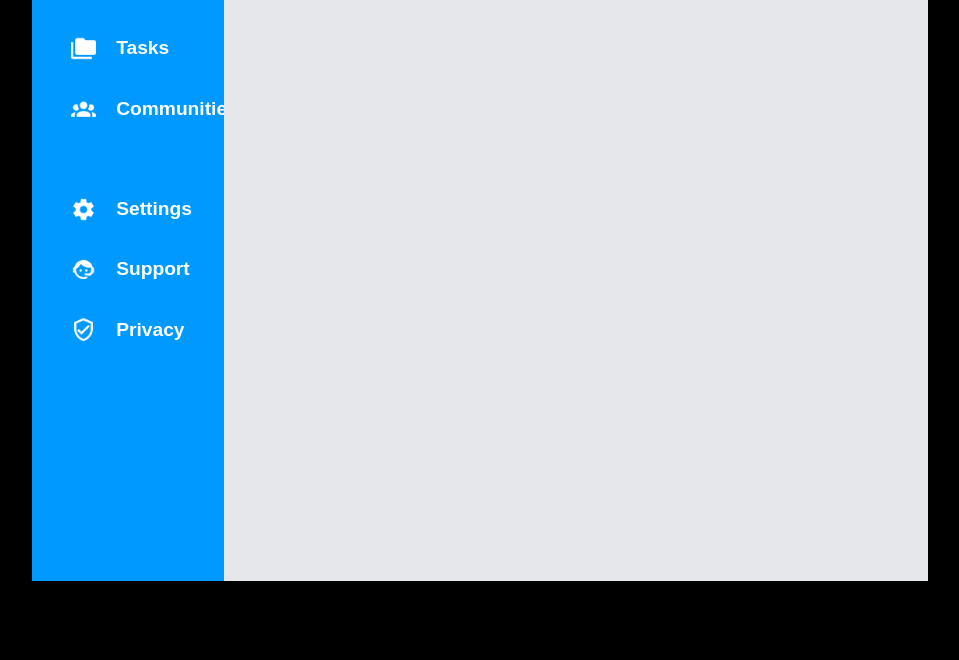
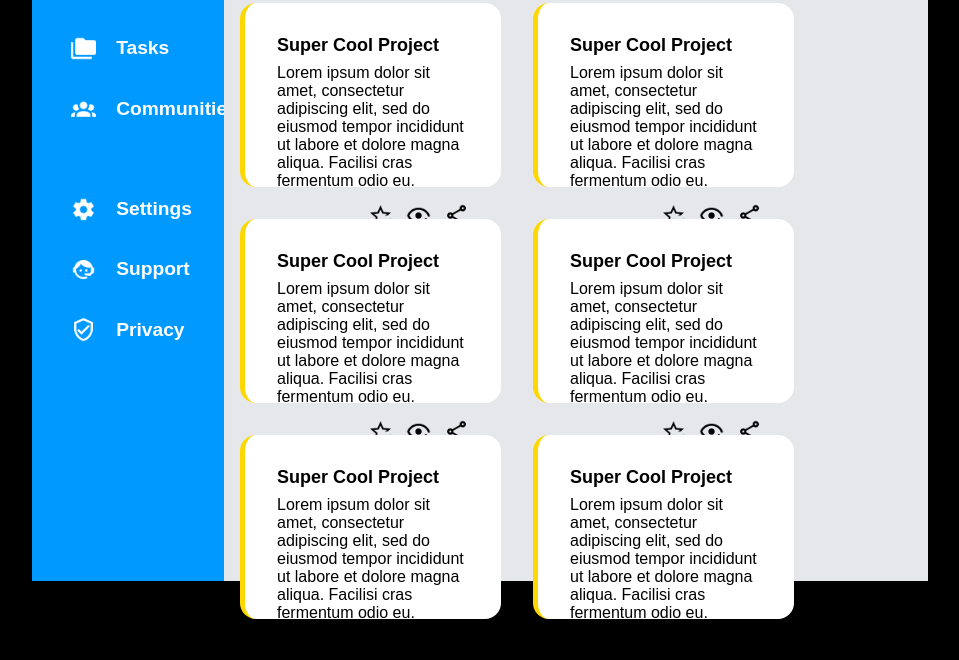
Before and after one commit to X2Abdul/Project-Admin-Dashboard, a plain HTML site: page index.html in a window 1280 px wide. Shown: the part 227-887 px from the top of the page, without its empty margins (160-1119 px from the left). Before the commit the page ends 816 px from the top, so only its background shows below. Drawn offline with Linux system fonts and the light colour scheme.

Commit message:
project section done

```diff
--- a/index.html
+++ b/index.html
@@ -87,10 +87,90 @@
         </header>
         <main class="content-main">
             <div class="projects">
-
+                <div class="project-title">Your Projects</div>
+                <div class="project-list">
+                    <div class="project">
+                        <div class="title">Super Cool Project</div>
+                        <div class="project-info">
+                            Lorem ipsum dolor sit amet, consectetur adipiscing elit,
+                            sed do eiusmod tempor incididunt ut labore et dolore magna
+                            aliqua. Facilisi cras fermentum odio eu.
+                        </div>
+                        <div class="project-icons">
+                            <img src="./icons/star.png" width="25px" height="25px">
+                            <img src="./icons/eye-plus.png" width="25px" height="25px">
+                            <img src="./icons/share.png" width="25px" height="25px">
+                        </div>
+                    </div>
+                    <div class="project">
+                        <div class="title">Super Cool Project</div>
+                        <div class="project-info">
+                            Lorem ipsum dolor sit amet, consectetur adipiscing elit,
+                            sed do eiusmod tempor incididunt ut labore et dolore magna
+                            aliqua. Facilisi cras fermentum odio eu.
+                        </div>
+                        <div class="project-icons">
+                            <img src="./icons/star.png" width="25px" height="25px">
+                            <img src="./icons/eye-plus.png" width="25px" height="25px">
+                            <img src="./icons/share.png" width="25px" height="25px">
+                        </div>
+                    </div>
+                    <div class="project">
+                        <div class="title">Super Cool Project</div>
+                        <div class="project-info">
+                            Lorem ipsum dolor sit amet, consectetur adipiscing elit,
+                            sed do eiusmod tempor incididunt ut labore et dolore magna
+                            aliqua. Facilisi cras fermentum odio eu.
+                        </div>
+                        <div class="project-icons">
+                            <img src="./icons/star.png" width="25px" height="25px">
+                            <img src="./icons/eye-plus.png" width="25px" height="25px">
+                            <img src="./icons/share.png" width="25px" height="25px">
+                        </div>
+                    </div>
+                    <div class="project">
+                        <div class="title">Super Cool Project</div>
+                        <div class="project-info">
+                            Lorem ipsum dolor sit amet, consectetur adipiscing elit,
+                            sed do eiusmod tempor incididunt ut labore et dolore magna
+                            aliqua. Facilisi cras fermentum odio eu.
+                        </div>
+                        <div class="project-icons">
+                            <img src="./icons/star.png" width="25px" height="25px">
+                            <img src="./icons/eye-plus.png" width="25px" height="25px">
+                            <img src="./icons/share.png" width="25px" height="25px">
+                        </div>
+                    </div>
+                    <div class="project">
+                        <div class="title">Super Cool Project</div>
+                        <div class="project-info">
+                            Lorem ipsum dolor sit amet, consectetur adipiscing elit,
+                            sed do eiusmod tempor incididunt ut labore et dolore magna
+                            aliqua. Facilisi cras fermentum odio eu.
+                        </div>
+                        <div class="project-icons">
+                            <img src="./icons/star.png" width="25px" height="25px">
+                            <img src="./icons/eye-plus.png" width="25px" height="25px">
+                            <img src="./icons/share.png" width="25px" height="25px">
+                        </div>
+                    </div>
+                    <div class="project">
+                        <div class="title">Super Cool Project</div>
+                        <div class="project-info">
+                            Lorem ipsum dolor sit amet, consectetur adipiscing elit,
+                            sed do eiusmod tempor incididunt ut labore et dolore magna
+                            aliqua. Facilisi cras fermentum odio eu.
+                        </div>
+                        <div class="project-icons">
+                            <img src="./icons/star.png" width="25px" height="25px">
+                            <img src="./icons/eye-plus.png" width="25px" height="25px">
+                            <img src="./icons/share.png" width="25px" height="25px">
+                        </div>
+                    </div>
+                </div>
             </div>
             <div class="extras">
-
+                <div class="announcements-title">Announcements</div>
             </div>
         </main>
 
--- a/style.css
+++ b/style.css
@@ -150,3 +150,50 @@ body{
     background-color: #e5e7eb;
 
 }
+
+.content-main{
+    display: grid;
+    grid-template-columns: 3fr 1fr;
+    gap: 1vw;
+}
+.project-list{
+    display: grid;
+    gap: 2rem;
+    grid-template-columns: 1fr 1fr;
+}
+
+.projects{
+    margin-top: 3vh;
+    margin-left: 2vh;
+
+}
+
+.project-title{
+    font-size: larger;
+    font-weight: bold;
+    margin-bottom: 2vh;
+}
+
+.project{
+    background-color: white;
+    border-left: 5px solid gold;
+    padding: 2rem;
+    width: 15vw;
+    height: 15vh;
+    border-radius: 1rem;
+}
+
+.project .title{
+    font-size: large;
+    font-weight: bold;
+    margin-bottom: 1vh;
+
+}
+
+.project .project-icons{
+    display: flex;
+    justify-content: flex-end;
+    gap: 1vw;
+    margin-top: 1vw;
+    cursor: pointer;
+}
```
Also changed, not shown: icons/eye-plus.png (added), icons/share.png (added), icons/star.png (added).
